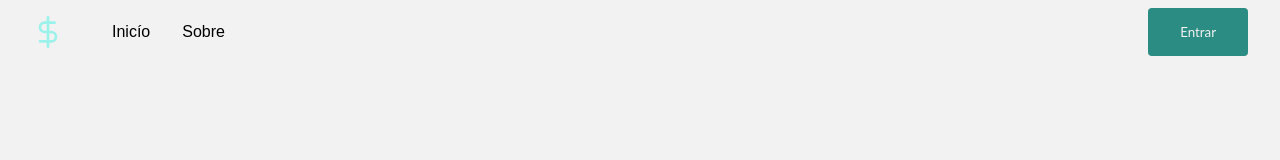
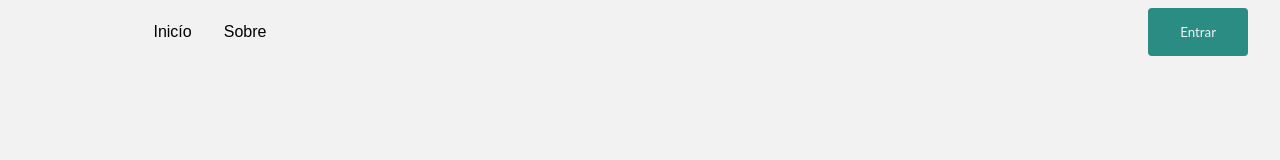
Before and after one commit to viniciusidacruz/SYS_Finance, a Next.js app: page / in a window 1280 px wide. Shown: the top 160 px of the page. Built offline with nearby package versions, Linux system fonts and the light colour scheme.

Commit message:
feat: finish component logo

```diff
--- a/src/components/Logo/index.tsx
+++ b/src/components/Logo/index.tsx
@@ -3,10 +3,15 @@ import Link from "next/link";
 
 import logo from "assets/svg/icon.svg";
 
+import styles from "./styles.module.scss";
+
 export function LogoComponent() {
   return (
     <Link href="/" passHref>
-      <Image src={logo} alt="Logo completo do SYS Finance" />
+      <div className={styles.container}>
+        <Image src={logo} alt="Logo completo do SYS Finance" />
+        <span>YS</span>
+      </div>
     </Link>
   );
 }
--- /dev/null
+++ b/src/components/Logo/styles.module.scss
@@ -0,0 +1,13 @@
+.container {
+    display: flex;
+    align-items: center;
+
+    span {
+        font-size: 2rem;
+        font-weight: var(--fw-bold);
+        letter-spacing: 2px;
+        text-transform: uppercase;
+
+        color: var(--shape);
+    }
+}
```
Also changed, not shown: src/assets/svg/icon.svg.
